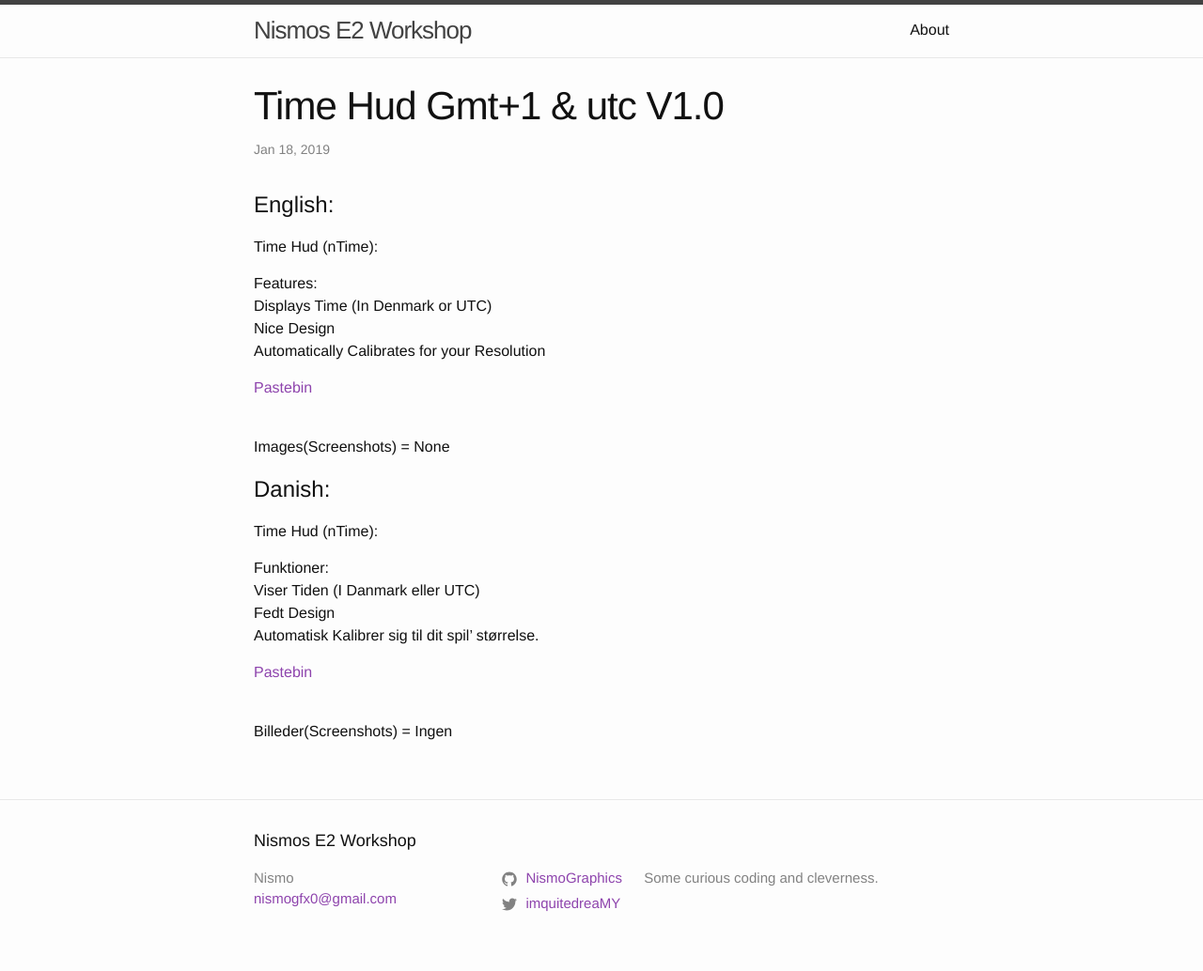
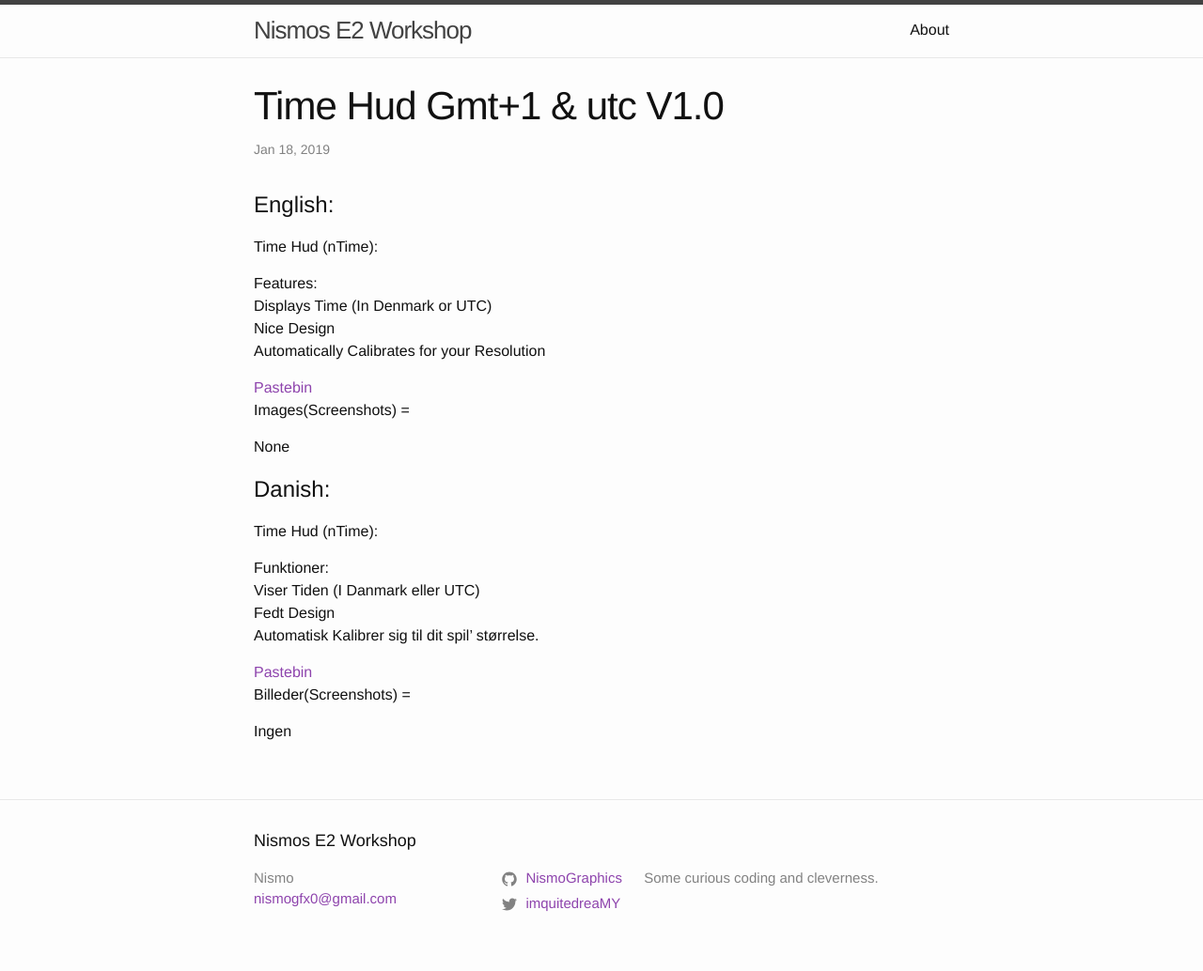
Before and after one commit to NismoGraphics/blog, a Jekyll site: the page built from _posts/2019-01-18-Time-Hud-GMT+1 & UTC-v1.0.md, in a window 1280 px wide. Shown: the whole page at 94% size. Built offline with Jekyll 4.4.1, drawn with Linux system fonts in a browser that asks for light colours.

Commit message:
7899564g

```diff
--- a/_posts/2019-01-18-Time-Hud-GMT+1 & UTC-v1.0.md
+++ b/_posts/2019-01-18-Time-Hud-GMT+1 & UTC-v1.0.md
@@ -70,8 +70,8 @@ E:egpColor(2, 0,0,0,200)
 </details> -->
 
 [Pastebin][1]
+<br>Images(Screenshots) =
 
-<br>Images(Screenshots) =
 None
 
 # Danish:
@@ -134,8 +134,8 @@ E:egpColor(2, 0,0,0,200)
 </details> -->
 
 [Pastebin][1]
+<br>Billeder(Screenshots) =
 
-<br>Billeder(Screenshots) =
 Ingen
 
 [1]: https://pastebin.com/XQYGMZ2B
```
